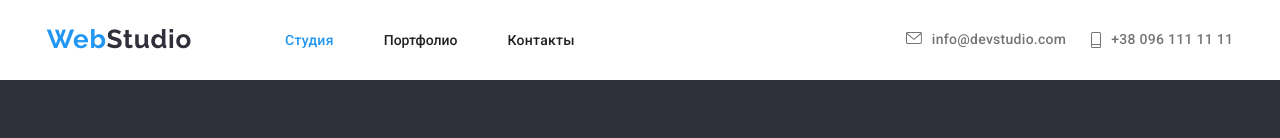
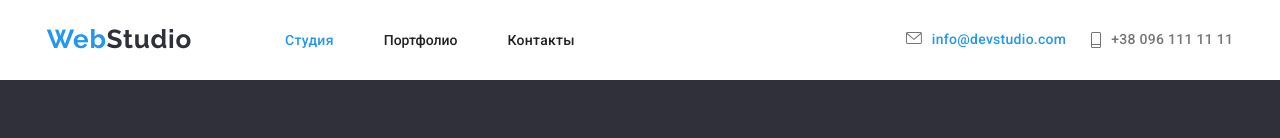
Before and after one commit to IuliaChus/goit-markup-hw-04, a plain HTML site: page index.html in a window 1280 px wide. In both pictures the pointer is over the link "info@devstudio.com". Shown: the top 138 px of the page. Drawn offline with nearby package versions, Linux system fonts and the light colour scheme.

Commit message:
hover/color

```diff
--- a/css/styles.css
+++ b/css/styles.css
@@ -155,7 +155,7 @@ fill: #2196F3;
 
 .contacts-mail:hover,
 .contacts-mail:focus {
-;
+color:var(--accent-color);
 font-family: Roboto;
 font-style: 400;
 font-weight: 500;
```
